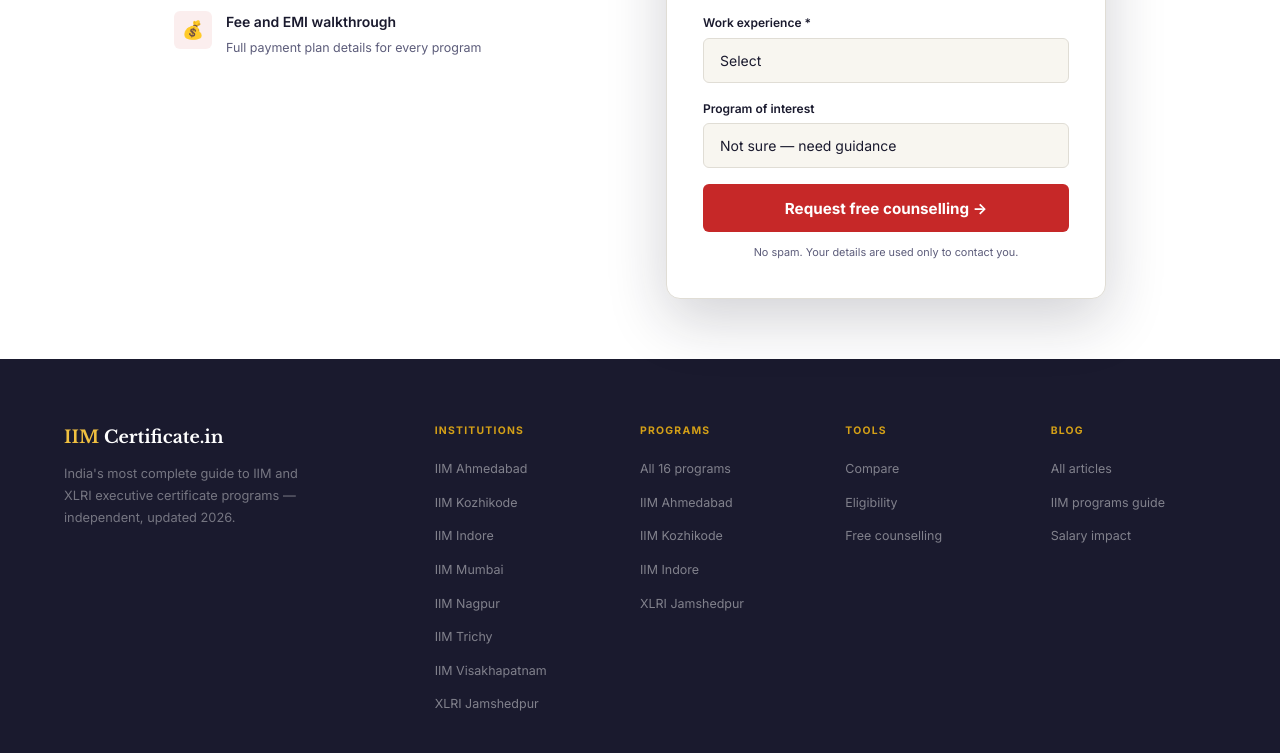
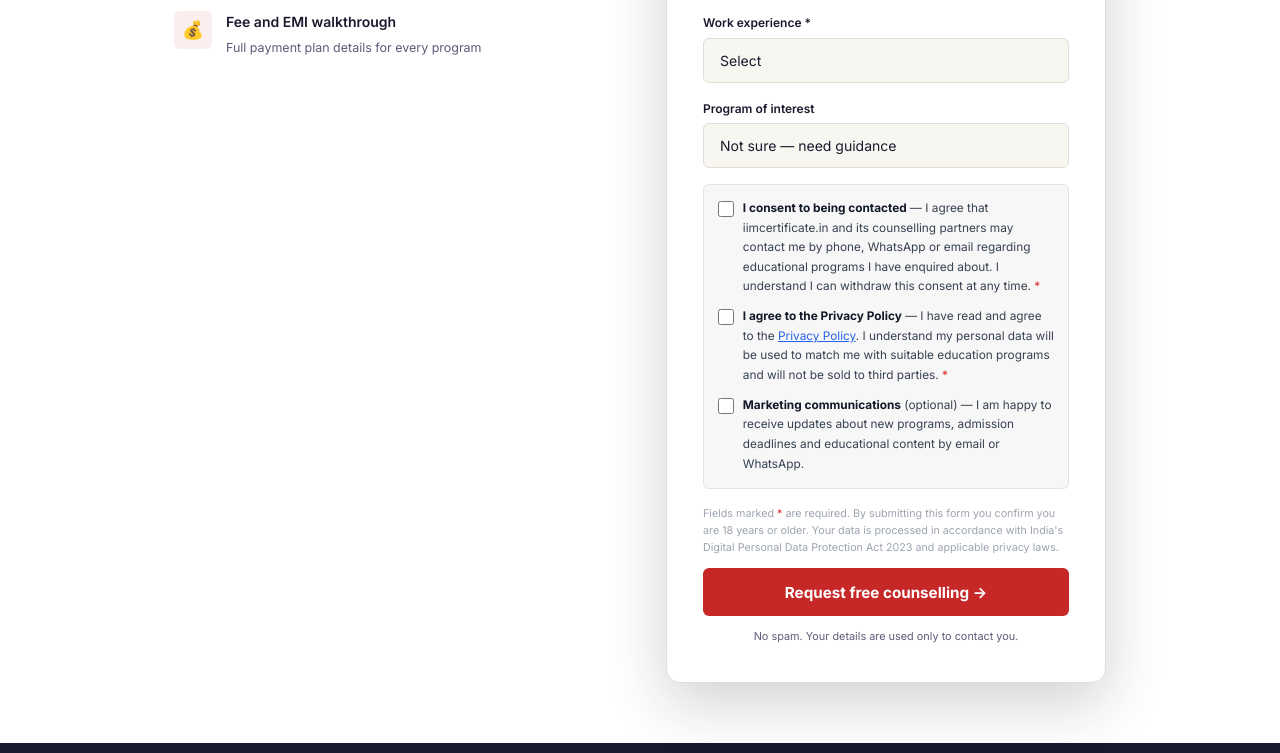
Before and after one commit to durgeshkekare-gif/iimcertificate-in, a website: page apply.html in a window 1280 px wide. Shown: the part 587-1340 px from the top of the page. Drawn offline with nearby package versions, Linux system fonts and the light colour scheme.

Commit message:
Add GDPR/DPDP consent checkboxes to all apply forms: 2 required (contact consent + privacy policy) + 1 optional (marketing). Capture consent status (Yes/No) in Google Sheet columns R/S/T. Compliant with India DPDP Act 2023, GDPR and global data privacy standards.

```diff
--- a/api/lead.js
+++ b/api/lead.js
@@ -51,7 +51,10 @@
       data.utmMedium     || "",                                       // N UTM Medium
       data.utmCampaign   || "",                                       // O UTM Campaign
       "New",                                                          // P Status
-      data.message       || "",                                       // Q Notes
+      data.message       || "",                                       // Q  Notes
+      data.consentContact  === "on" ? "Yes" : "No",                   // R  Consent: Contact
+      data.consentData     === "on" ? "Yes" : "No",                   // S  Consent: Privacy Policy
+      data.consentMarketing === "on" ? "Yes" : "No",                  // T  Consent: Marketing
     ];
 
     await sheets.spreadsheets.values.append({
--- a/apply.html
+++ b/apply.html
@@ -89,6 +89,39 @@
             <option>XLRI — Digital HR Analytics</option>
           </select>
         </div>
+
+        <!-- CONSENT CHECKBOXES -->
+        <div style="margin-bottom:1rem;padding:.875rem;background:rgba(0,0,0,.03);border-radius:6px;border:1px solid rgba(0,0,0,.08);">
+
+          <label style="display:flex;align-items:flex-start;gap:.55rem;cursor:pointer;margin-bottom:.65rem;">
+            <input type="checkbox" name="consentContact" id="consentContact" required
+              style="width:16px;height:16px;min-width:16px;margin-top:2px;accent-color:#00C896;cursor:pointer;">
+            <span style="font-size:.74rem;color:#374151;line-height:1.65;">
+              <strong style="color:#111827;">I consent to being contacted</strong> — I agree that iimcertificate.in and its counselling partners may contact me by phone, WhatsApp or email regarding educational programs I have enquired about. I understand I can withdraw this consent at any time. <span style="color:#DC2626;">*</span>
+            </span>
+          </label>
+
+          <label style="display:flex;align-items:flex-start;gap:.55rem;cursor:pointer;margin-bottom:.65rem;">
+            <input type="checkbox" name="consentData" id="consentData" required
+              style="width:16px;height:16px;min-width:16px;margin-top:2px;accent-color:#00C896;cursor:pointer;">
+            <span style="font-size:.74rem;color:#374151;line-height:1.65;">
+              <strong style="color:#111827;">I agree to the Privacy Policy</strong> — I have read and agree to the <a href="/privacy.html" target="_blank" style="color:#2563EB;text-decoration:underline;">Privacy Policy</a>. I understand my personal data will be used to match me with suitable education programs and will not be sold to third parties. <span style="color:#DC2626;">*</span>
+            </span>
+          </label>
+
+          <label style="display:flex;align-items:flex-start;gap:.55rem;cursor:pointer;">
+            <input type="checkbox" name="consentMarketing" id="consentMarketing"
+              style="width:16px;height:16px;min-width:16px;margin-top:2px;accent-color:#00C896;cursor:pointer;">
+            <span style="font-size:.74rem;color:#374151;line-height:1.65;">
+              <strong style="color:#111827;">Marketing communications</strong> (optional) — I am happy to receive updates about new programs, admission deadlines and educational content by email or WhatsApp.
+            </span>
+          </label>
+
+        </div>
+        <p style="font-size:.67rem;color:#9CA3AF;line-height:1.6;margin-bottom:.75rem;">
+          Fields marked <span style="color:#DC2626;">*</span> are required. By submitting this form you confirm you are 18 years or older. Your data is processed in accordance with India's Digital Personal Data Protection Act 2023 and applicable privacy laws.
+        </p>
+        <!-- END CONSENT -->
         <button type="submit" class="form-submit">Request free counselling &rarr;</button>
         <p style="font-size:0.68rem;color:var(--text-muted);text-align:center;margin-top:0.75rem;">No spam. Your details are used only to contact you.</p>
       </form>
```
